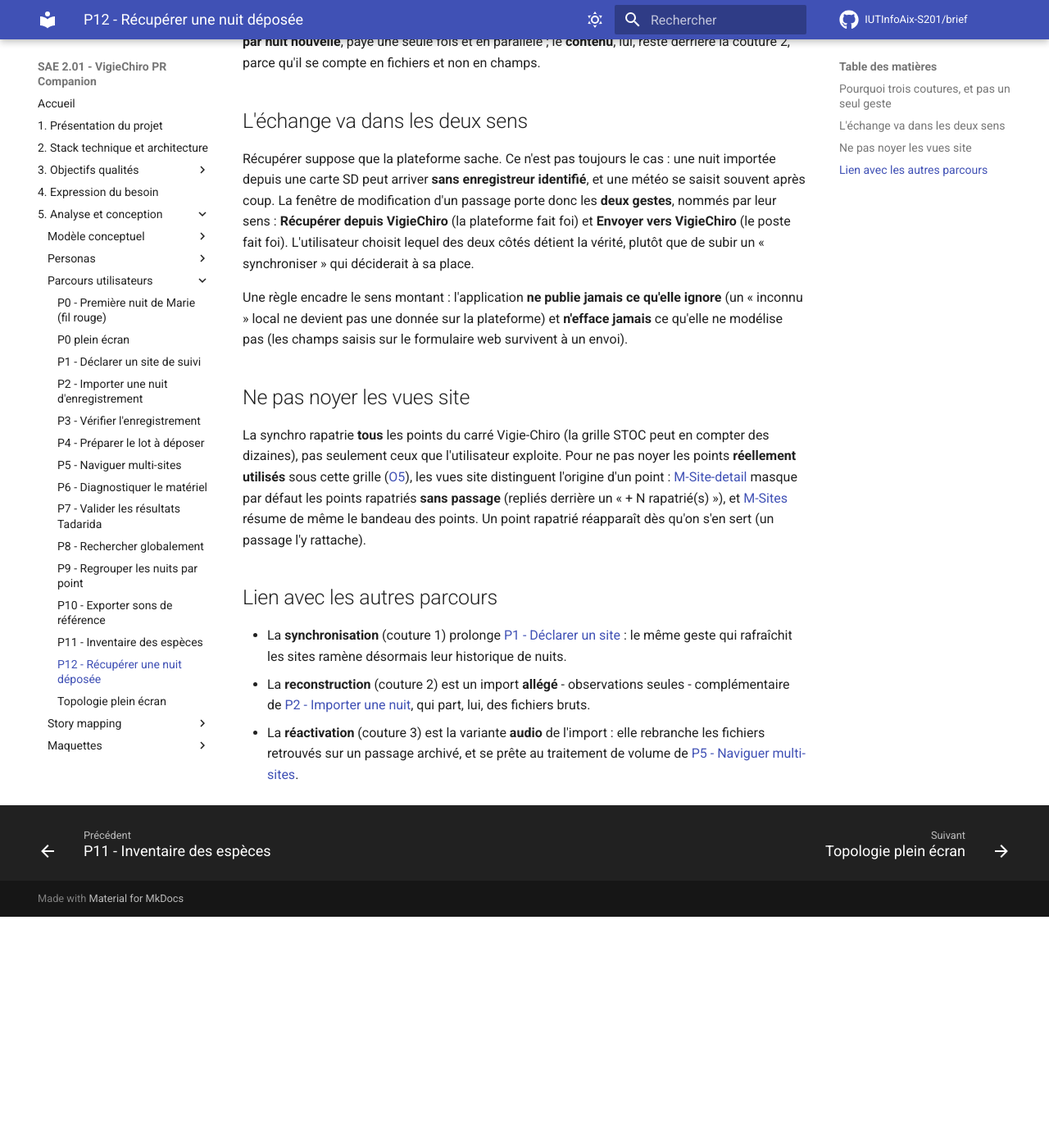
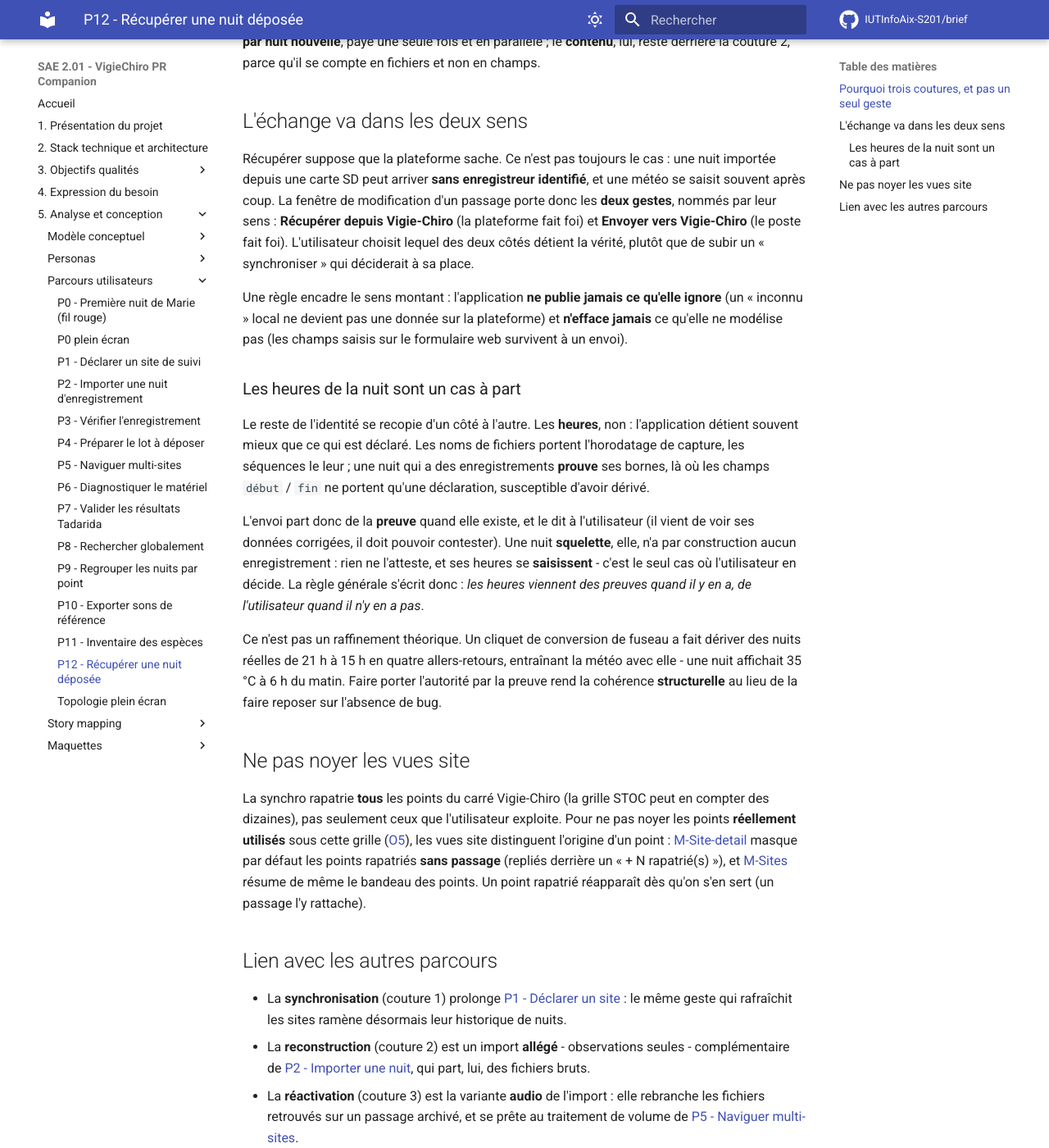
Before and after one commit to IUTInfoAix-S201/brief, an MkDocs documentation site: the page built from docs/Analyse et conception/Parcours utilisateurs/P12 - Récupérer une nuit déposée sur VigieChiro.md, in a window 1280 px wide and 1400 px high, scrolled down 1619 px. Shown: the whole window at 82% size. Built offline with MkDocs 1.6.1 and Material for MkDocs 9.7.7, drawn with Linux system fonts in a browser that asks for light colours; comment, search, counter and statistics services are not loaded; before the commit the page ends 2737 px from its top, so only the background shows below that.

Commit message:
docs(P12) : les heures d'une nuit, et les libellés que le produit affiche (#45)
Passe 5 de la clôture des suites de l'EPIC #1863 (produit).

Deux écarts entre P12 et le produit livré.

Le parcours cite les deux boutons de la fenêtre de modification sous le nom
« VigieChiro », alors que le produit dit « Vigie-Chiro » depuis #1866. Un
brief qui cite un libellé doit citer le vrai : c'est ce que son lecteur ira
chercher à l'écran.

Surtout, P12 est le parcours de la nuit SQUELETTE, et ne disait rien de ses
heures. Or c'est le seul cas où l'utilisateur en décide : partout ailleurs,
ce sont les enregistrements qui font autorité. La section ajoutée pose la
règle et la motive par ce qui l'a rendue nécessaire - un cliquet de
conversion de fuseau avait fait dériver des nuits réelles de 21 h à 15 h en
quatre allers-retours, entraînant la météo avec elle.

```diff
--- a/docs/Analyse et conception/Parcours utilisateurs/P12 - Récupérer une nuit déposée sur VigieChiro.md
+++ b/docs/Analyse et conception/Parcours utilisateurs/P12 - Récupérer une nuit déposée sur VigieChiro.md
@@ -35,9 +35,27 @@ La frontière entre les coutures 1 et 2 se place au **coût**, pas à la commodi
 
 ## L'échange va dans les deux sens
 
-Récupérer suppose que la plateforme sache. Ce n'est pas toujours le cas : une nuit importée depuis une carte SD peut arriver **sans enregistreur identifié**, et une météo se saisit souvent après coup. La fenêtre de modification d'un passage porte donc les **deux gestes**, nommés par leur sens : **Récupérer depuis VigieChiro** (la plateforme fait foi) et **Envoyer vers VigieChiro** (le poste fait foi). L'utilisateur choisit lequel des deux côtés détient la vérité, plutôt que de subir un « synchroniser » qui déciderait à sa place.
+Récupérer suppose que la plateforme sache. Ce n'est pas toujours le cas : une nuit importée depuis une carte SD peut arriver **sans enregistreur identifié**, et une météo se saisit souvent après coup. La fenêtre de modification d'un passage porte donc les **deux gestes**, nommés par leur sens : **Récupérer depuis Vigie-Chiro** (la plateforme fait foi) et **Envoyer vers Vigie-Chiro** (le poste fait foi). L'utilisateur choisit lequel des deux côtés détient la vérité, plutôt que de subir un « synchroniser » qui déciderait à sa place.
 
 Une règle encadre le sens montant : l'application **ne publie jamais ce qu'elle ignore** (un « inconnu » local ne devient pas une donnée sur la plateforme) et **n'efface jamais** ce qu'elle ne modélise pas (les champs saisis sur le formulaire web survivent à un envoi).
+
+### Les heures de la nuit sont un cas à part
+
+Le reste de l'identité se recopie d'un côté à l'autre. Les **heures**, non : l'application détient
+souvent mieux que ce qui est déclaré. Les noms de fichiers portent l'horodatage de capture, les
+séquences le leur ; une nuit qui a des enregistrements **prouve** ses bornes, là où les champs
+`début` / `fin` ne portent qu'une déclaration, susceptible d'avoir dérivé.
+
+L'envoi part donc de la **preuve** quand elle existe, et le dit à l'utilisateur (il vient de voir ses
+données corrigées, il doit pouvoir contester). Une nuit **squelette**, elle, n'a par construction
+aucun enregistrement : rien ne l'atteste, et ses heures se **saisissent** - c'est le seul cas où
+l'utilisateur en décide. La règle générale s'écrit donc : *les heures viennent des preuves quand il y
+en a, de l'utilisateur quand il n'y en a pas*.
+
+Ce n'est pas un raffinement théorique. Un cliquet de conversion de fuseau a fait dériver des nuits
+réelles de 21 h à 15 h en quatre allers-retours, entraînant la météo avec elle - une nuit affichait
+35 °C à 6 h du matin. Faire porter l'autorité par la preuve rend la cohérence **structurelle** au lieu
+de la faire reposer sur l'absence de bug.
 
 ## Ne pas noyer les vues site
 
```
